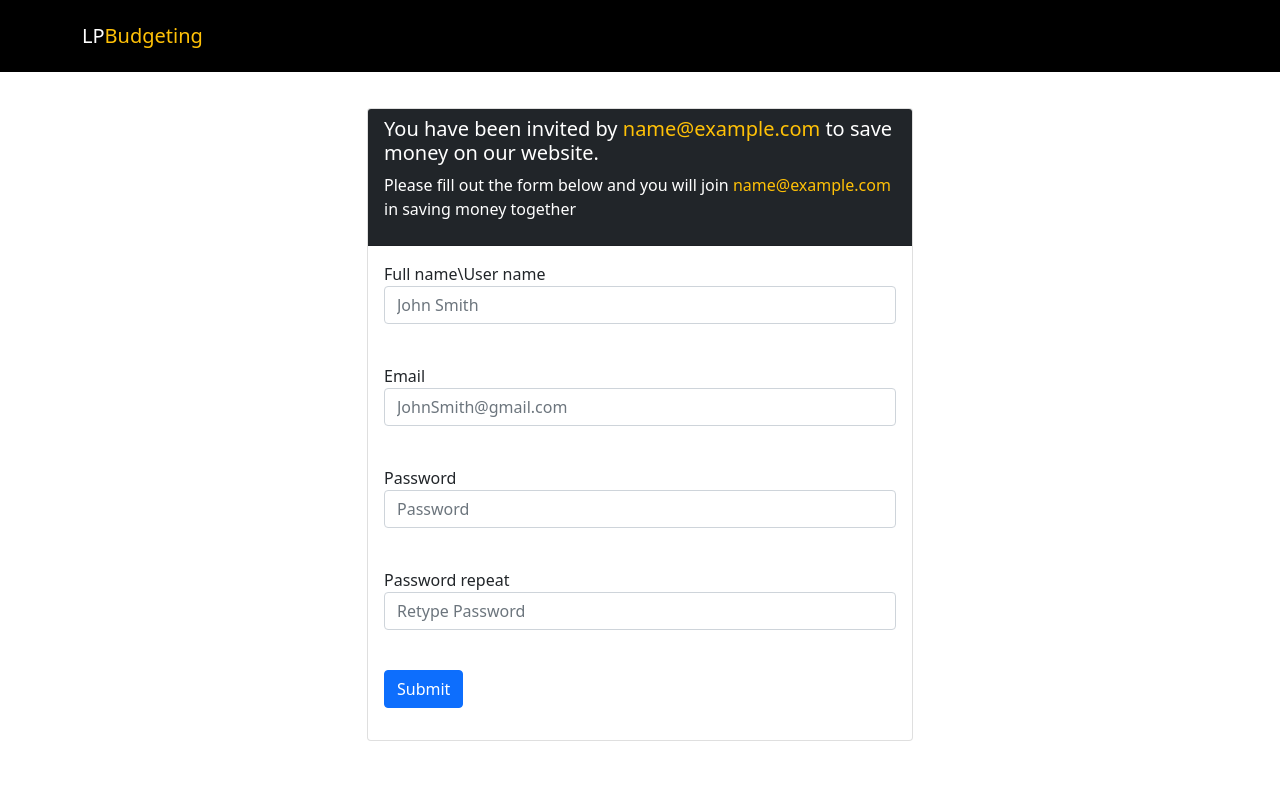
After one commit to LukaP123456/budgeting-website, a PHP site: page /BUDGETING_WEBSITE/includes/friend-invite-form.php in a window 1280 px wide. The commit adds this page. Run offline with PHP 8.4, Linux system fonts and the light colour scheme; the visitor is signed in with stand-in values (Sample User, id 1); some libraries are stand-ins or nearby versions.

Commit message:
started work on invite form

```diff
--- /dev/null
+++ b/includes/friend-invite-form.php
@@ -0,0 +1,125 @@
+<?php session_start();  ?>
+<!doctype html>
+<html lang="en">
+<head>
+    <meta charset="UTF-8">
+    <meta name="viewport"
+          content="width=device-width, user-scalable=no, initial-scale=1.0, maximum-scale=1.0, minimum-scale=1.0">
+    <meta http-equiv="X-UA-Compatible" content="ie=edge">
+    <!--Bootstrap link -->
+    <link href="https://cdn.jsdelivr.net/npm/bootstrap@5.1.3/dist/css/bootstrap.min.css" rel="stylesheet"
+          integrity="sha384-1BmE4kWBq78iYhFldvKuhfTAU6auU8tT94WrHftjDbrCEXSU1oBoqyl2QvZ6jIW3" crossorigin="anonymous">
+    <!--Bootstrap icons link-->
+    <link rel="stylesheet" href="https://cdn.jsdelivr.net/npm/bootstrap-icons@1.3.0/font/bootstrap-icons.css">
+    <!--Mapbox css link (optional)-->
+    <link href='https://api.mapbox.com/mapbox-gl-js/v2.3.1/mapbox-gl.css' rel='stylesheet'/>
+
+    <!--Custom styles link-->
+    <link rel="stylesheet" href="../CSS/style.css">
+
+    <!--JQUERY LINK-->
+    <script src="https://ajax.googleapis.com/ajax/libs/jquery/3.6.0/jquery.min.js"></script>
+
+    <!--FONT AWESOME-->
+    <link rel="stylesheet" href="https://cdnjs.cloudflare.com/ajax/libs/font-awesome/6.1.1/css/all.min.css"
+          integrity="sha512-KfkfwYDsLkIlwQp6LFnl8zNdLGxu9YAA1QvwINks4PhcElQSvqcyVLLD9aMhXd13uQjoXtEKNosOWaZqXgel0g=="
+          crossorigin="anonymous" referrerpolicy="no-referrer"/>
+
+    <title>LP Budgeting - friend invite form</title>
+</head>
+<body>
+
+<!--HEADER START-->
+<!--navbar start-->
+<nav class="navbar navbar-expand-lg bg-black navbar-dark py-3 fixed-top">
+    <div class="container">
+        <a href="#" class="navbar-brand">LP<span class="text-warning">Budgeting</span></a>
+
+        <button class="navbar-toggler"
+                type="button"
+                data-bs-toggle="collapse"
+                data-bs-target="#navmenu"
+        >
+            <span class="navbar-toggler-icon"></span>
+        </button>
+
+        <div class="collapse navbar-collapse" id="navmenu">
+
+        </div>
+    </div>
+</nav>
+<!--navbar end-->
+<!--HEADER END-->
+
+
+<!--FORGOTTEN PASSWORD FORM START-->
+<div class="py-5">
+    <div class="container">
+        <div class="row justify-content-center">
+            <div class="col-md-6">
+                <div class="card">
+                    <div class="card-header bg-dark text-white">
+                        <h5>You have been invited by <span class="text-warning"> <?php echo $_SESSION["users_email"];?> </span> to save money on our website.</h5>
+                        <p>Please fill out the form below and you will join <span class="text-warning"> <?php echo $_SESSION["users_email"];?> </span> in saving money together </p>
+                    </div>
+                    <div class="card-body">
+                        <form action="reset-request.php" id="reset-request-form" method="POST">
+                            <div class="mb-3 input-control">
+                                <label for="full-name">Full name\User name</label>
+                                <span data-bs-toggle="tooltip" data-bs-placement="right"
+                                      title="*You can only have one username/name  per e-mail account">
+
+                                     <input type="text" class="form-control" id="full-name" name="full-name"
+                                            placeholder="John Smith">
+                                    <small class="message" id="message-full-name"></small>
+                                </span>
+                                <br>
+                            </div>
+                            <div class="mb-3 input-control">
+                                <label for="email">Email</label>
+                                <input type="email" class="form-control" id="email" name="email"
+                                       placeholder="JohnSmith@gmail.com">
+                                <small class="message" id="message-email"></small>
+                                <br>
+                            </div>
+
+                            <div class="mb-3 input-control">
+                                <label for="password">Password</label>
+                                <input type="password" class="form-control" id="password" name="password"
+                                       placeholder="Password">
+                                <small class="message" id="message-password"></small>
+                                <br>
+                            </div>
+
+                            <div class="mb-3 input-control">
+                                <label for="pwdRepeat">Password repeat</label>
+                                <input type="password" class="form-control" id="pwdRepeat" name="pwdRepeat"
+                                       placeholder="Retype Password">
+                                <small class="message" id="message-pwdRepeat"></small>
+                                <br>
+                            </div>
+                            <div class="form-group mb-3">
+                                <button type="submit" name="reset-request-submit" class="btn btn-primary">Submit
+                                </button>
+                            </div>
+                            <script src="../js/reset-password-error-handler.js"></script>
+                        </form>
+                    </div>
+                </div>
+            </div>
+        </div>
+    </div>
+</div>
+
+<!--FORGOTTEN PASSWORD FORM END-->
+
+
+<!--Javascript/Bootstrap links-->
+<script src="https://cdn.jsdelivr.net/npm/bootstrap@5.1.3/dist/js/bootstrap.bundle.min.js"
+        integrity="sha384-ka7Sk0Gln4gmtz2MlQnikT1wXgYsOg+OMhuP+IlRH9sENBO0LRn5q+8nbTov4+1p"
+        crossorigin="anonymous"></script>
+<!--Bootstrap tooltip link links-->
+<script src="../js/bootstrap-tooltip.js" ></script>
+
+</body>
+</html>
--- /dev/null
+++ b/js/bootstrap-tooltip.js
@@ -0,0 +1,4 @@
+var tooltipTriggerList = [].slice.call(document.querySelectorAll('[data-bs-toggle="tooltip"]'))
+var tooltipList = tooltipTriggerList.map(function (tooltipTriggerEl) {
+    return new bootstrap.Tooltip(tooltipTriggerEl)
+})
```
Also changed, not shown: classes/first-time-loggedin.classes.php (+47 -25 lines), includes/first-time-log.php (+5 -7 lines), includes/modal_form.php (+12 -2 lines).
